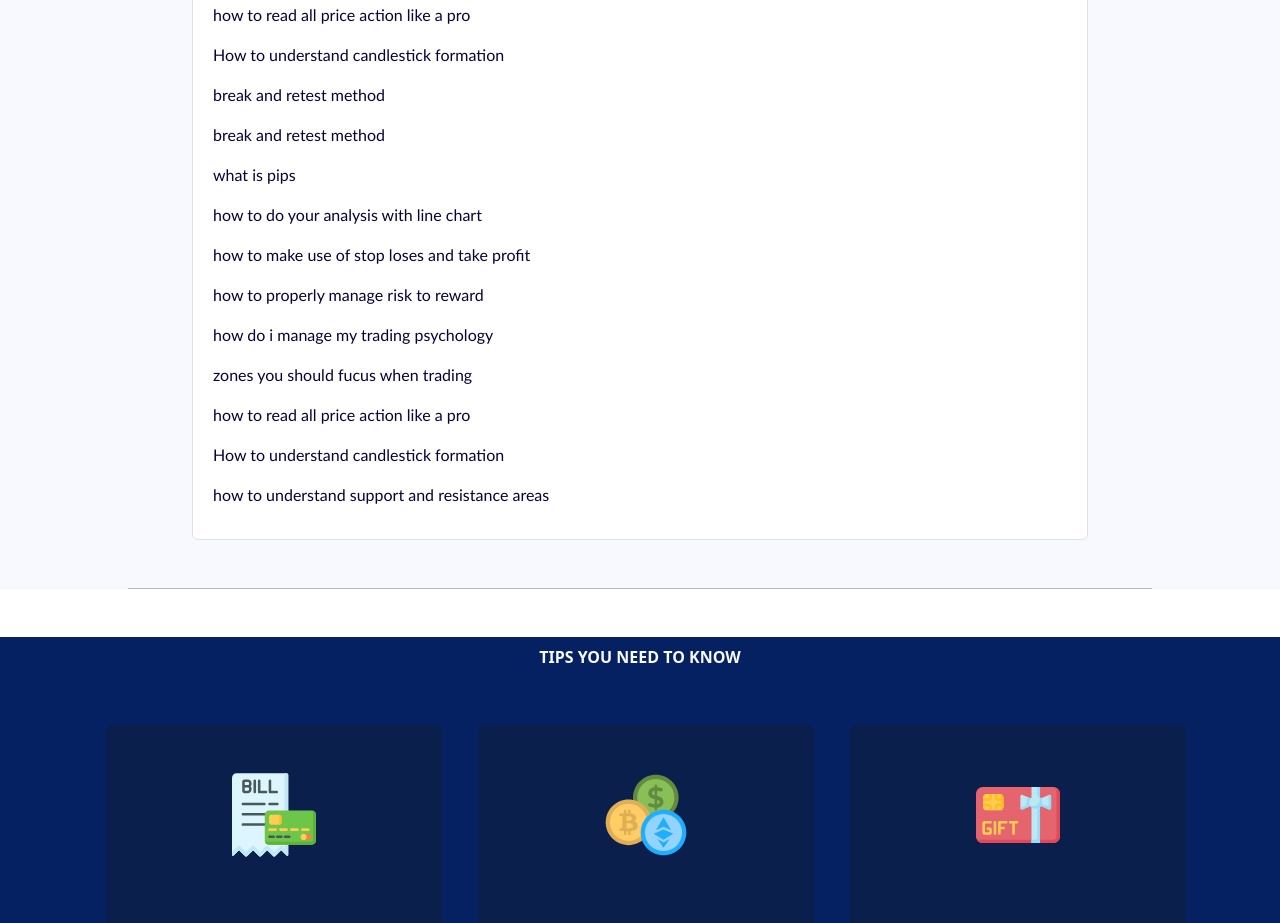
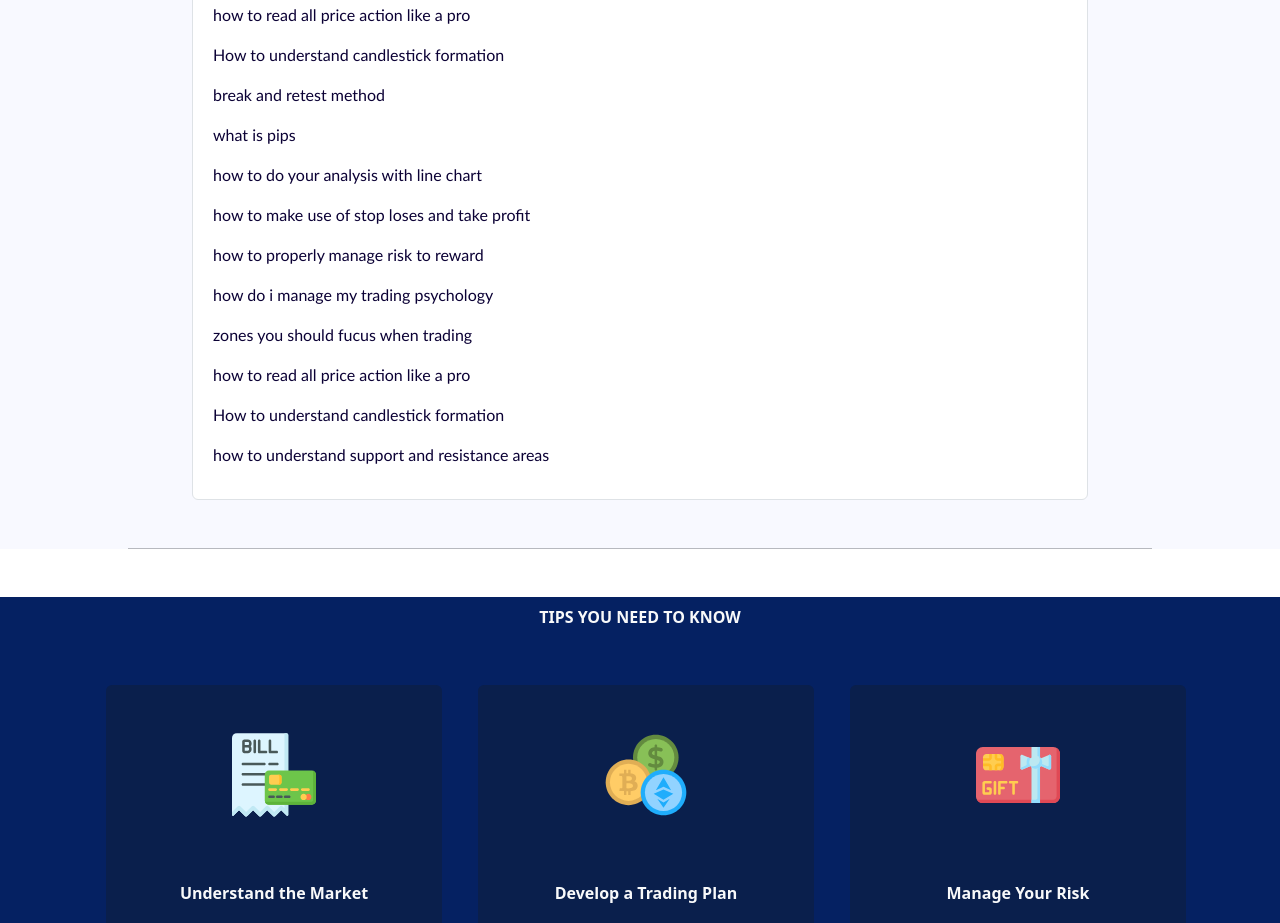
Before and after one commit to olasamm/forex-vantages, a plain HTML site: page index.html in a window 1280 px wide. Shown: the part 2620-3543 px from the top of the page. Drawn offline with Linux system fonts and the light colour scheme.

Commit message:
still working

```diff
--- a/index.html
+++ b/index.html
@@ -236,7 +236,6 @@
                   how to read all price action like a pro
                 <p class="Smart">How to understand candlestick formation
                 <p class="Smart"> break and retest method
-                <p class="Smart">break and retest method
                 <p class="Smart"> what is pips
                 <p class="Smart"> how to do your analysis with line chart
                 <p class="Smart">how to make use of stop loses and take profit
```
